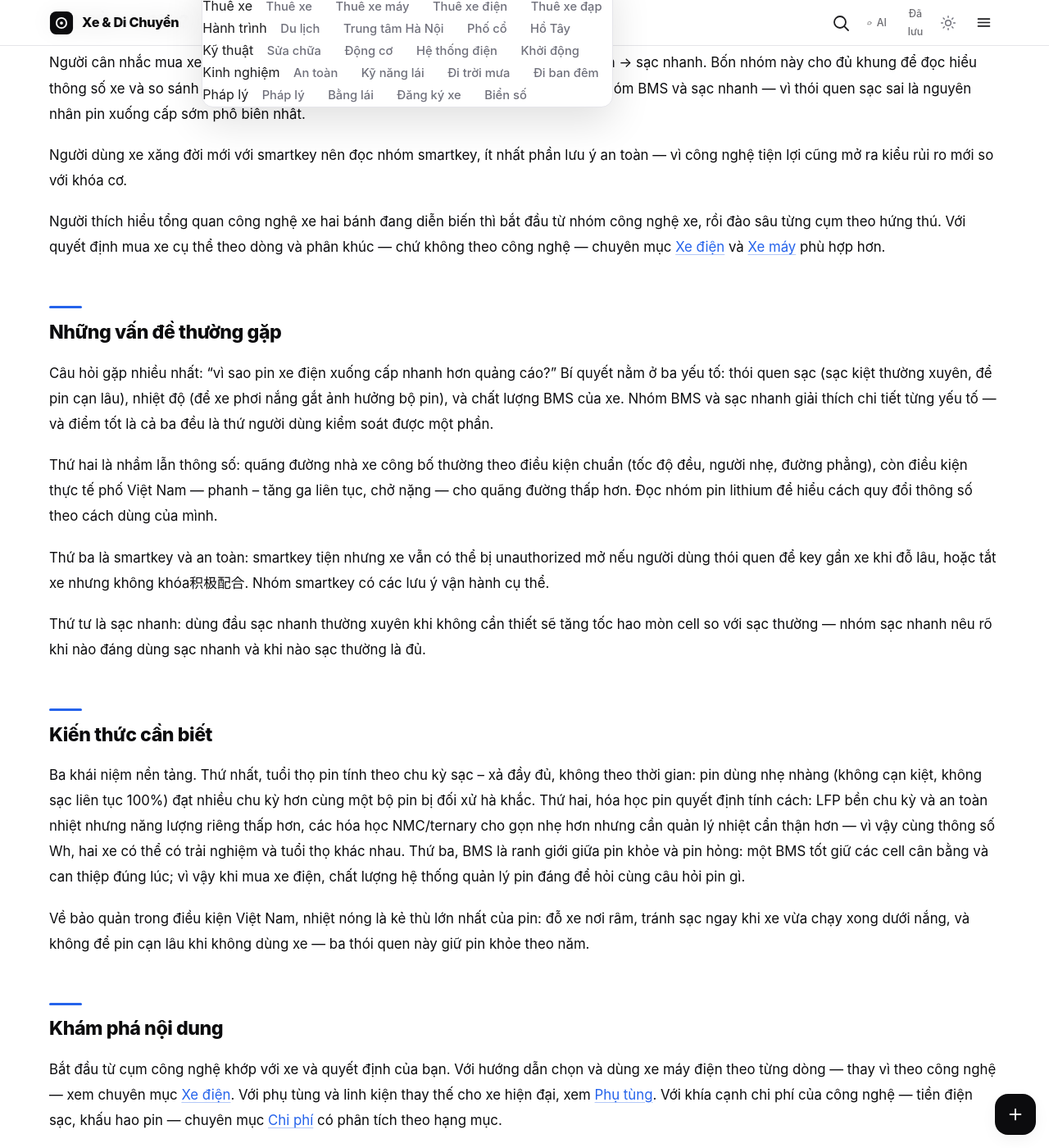
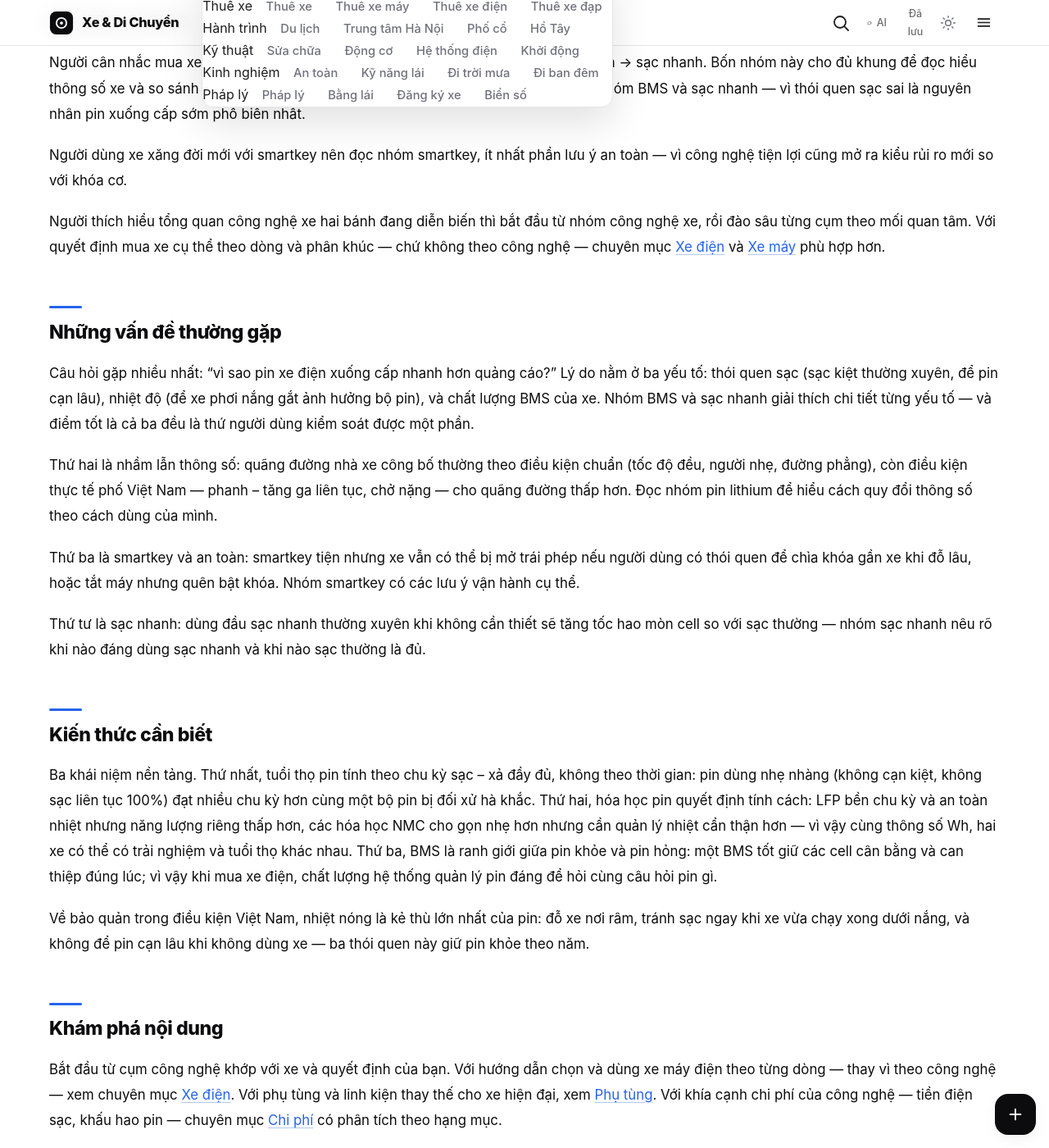
Before and after one commit to codeappweb/lab, a Jekyll site: the page built from danh-muc/cong-nghe.md, in a window 1280 px wide and 1400 px high, scrolled down 1498 px. Shown: the whole window at 82% size. Built offline with Jekyll 4.4.1, drawn with Linux system fonts in a browser that asks for light colours; some of the changed text lies outside the part shown.

Commit message:
cat-seo-001d fix: language cleanup in batch 3 parent pages

```diff
--- a/danh-muc/cong-nghe.md
+++ b/danh-muc/cong-nghe.md
@@ -39,21 +39,21 @@ Người cân nhắc mua xe điện nên đọc theo thứ tự: pin lithium →
 
 Người dùng xe xăng đời mới với smartkey nên đọc nhóm smartkey, ít nhất phần lưu ý an toàn — vì công nghệ tiện lợi cũng mở ra kiểu rủi ro mới so với khóa cơ.
 
-Người thích hiểu tổng quan công nghệ xe hai bánh đang diễn biến thì bắt đầu từ nhóm công nghệ xe, rồi đào sâu từng cụm theo hứng thú. Với quyết định mua xe cụ thể theo dòng và phân khúc — chứ không theo công nghệ — chuyên mục [Xe điện](/danh-muc/xe-dien/) và [Xe máy](/danh-muc/xe-may/) phù hợp hơn.
+Người thích hiểu tổng quan công nghệ xe hai bánh đang diễn biến thì bắt đầu từ nhóm công nghệ xe, rồi đào sâu từng cụm theo mối quan tâm. Với quyết định mua xe cụ thể theo dòng và phân khúc — chứ không theo công nghệ — chuyên mục [Xe điện](/danh-muc/xe-dien/) và [Xe máy](/danh-muc/xe-may/) phù hợp hơn.
 
 ## Những vấn đề thường gặp
 
-Câu hỏi gặp nhiều nhất: "vì sao pin xe điện xuống cấp nhanh hơn quảng cáo?" Bí quyết nằm ở ba yếu tố: thói quen sạc (sạc kiệt thường xuyên, để pin cạn lâu), nhiệt độ (để xe phơi nắng gắt ảnh hưởng bộ pin), và chất lượng BMS của xe. Nhóm BMS và sạc nhanh giải thích chi tiết từng yếu tố — và điểm tốt là cả ba đều là thứ người dùng kiểm soát được một phần.
+Câu hỏi gặp nhiều nhất: "vì sao pin xe điện xuống cấp nhanh hơn quảng cáo?" Lý do nằm ở ba yếu tố: thói quen sạc (sạc kiệt thường xuyên, để pin cạn lâu), nhiệt độ (để xe phơi nắng gắt ảnh hưởng bộ pin), và chất lượng BMS của xe. Nhóm BMS và sạc nhanh giải thích chi tiết từng yếu tố — và điểm tốt là cả ba đều là thứ người dùng kiểm soát được một phần.
 
 Thứ hai là nhầm lẫn thông số: quãng đường nhà xe công bố thường theo điều kiện chuẩn (tốc độ đều, người nhẹ, đường phẳng), còn điều kiện thực tế phố Việt Nam — phanh – tăng ga liên tục, chở nặng — cho quãng đường thấp hơn. Đọc nhóm pin lithium để hiểu cách quy đổi thông số theo cách dùng của mình.
 
-Thứ ba là smartkey và an toàn: smartkey tiện nhưng xe vẫn có thể bị unauthorized mở nếu người dùng thói quen để key gần xe khi đỗ lâu, hoặc tắt xe nhưng không khóa积极配合. Nhóm smartkey có các lưu ý vận hành cụ thể.
+Thứ ba là smartkey và an toàn: smartkey tiện nhưng xe vẫn có thể bị mở trái phép nếu người dùng có thói quen để chìa khóa gần xe khi đỗ lâu, hoặc tắt máy nhưng quên bật khóa. Nhóm smartkey có các lưu ý vận hành cụ thể.
 
 Thứ tư là sạc nhanh: dùng đầu sạc nhanh thường xuyên khi không cần thiết sẽ tăng tốc hao mòn cell so với sạc thường — nhóm sạc nhanh nêu rõ khi nào đáng dùng sạc nhanh và khi nào sạc thường là đủ.
 
 ## Kiến thức cần biết
 
-Ba khái niệm nền tảng. Thứ nhất, tuổi thọ pin tính theo chu kỳ sạc – xả đầy đủ, không theo thời gian: pin dùng nhẹ nhàng (không cạn kiệt, không sạc liên tục 100%) đạt nhiều chu kỳ hơn cùng một bộ pin bị đối xử hà khắc. Thứ hai, hóa học pin quyết định tính cách: LFP bền chu kỳ và an toàn nhiệt nhưng năng lượng riêng thấp hơn, các hóa học NMC/ternary cho gọn nhẹ hơn nhưng cần quản lý nhiệt cẩn thận hơn — vì vậy cùng thông số Wh, hai xe có thể có trải nghiệm và tuổi thọ khác nhau. Thứ ba, BMS là ranh giới giữa pin khỏe và pin hỏng: một BMS tốt giữ các cell cân bằng và can thiệp đúng lúc; vì vậy khi mua xe điện, chất lượng hệ thống quản lý pin đáng để hỏi cùng câu hỏi pin gì.
+Ba khái niệm nền tảng. Thứ nhất, tuổi thọ pin tính theo chu kỳ sạc – xả đầy đủ, không theo thời gian: pin dùng nhẹ nhàng (không cạn kiệt, không sạc liên tục 100%) đạt nhiều chu kỳ hơn cùng một bộ pin bị đối xử hà khắc. Thứ hai, hóa học pin quyết định tính cách: LFP bền chu kỳ và an toàn nhiệt nhưng năng lượng riêng thấp hơn, các hóa học NMC cho gọn nhẹ hơn nhưng cần quản lý nhiệt cẩn thận hơn — vì vậy cùng thông số Wh, hai xe có thể có trải nghiệm và tuổi thọ khác nhau. Thứ ba, BMS là ranh giới giữa pin khỏe và pin hỏng: một BMS tốt giữ các cell cân bằng và can thiệp đúng lúc; vì vậy khi mua xe điện, chất lượng hệ thống quản lý pin đáng để hỏi cùng câu hỏi pin gì.
 
 Về bảo quản trong điều kiện Việt Nam, nhiệt nóng là kẻ thù lớn nhất của pin: đỗ xe nơi râm, tránh sạc ngay khi xe vừa chạy xong dưới nắng, và không để pin cạn lâu khi không dùng xe — ba thói quen này giữ pin khỏe theo năm.
 
```
Also changed, not shown: other parts of danh-muc/cong-nghe.md (+1 -1 lines), danh-muc/an-toan.md (+5 -5 lines), danh-muc/phap-ly.md (+3 -3 lines).
